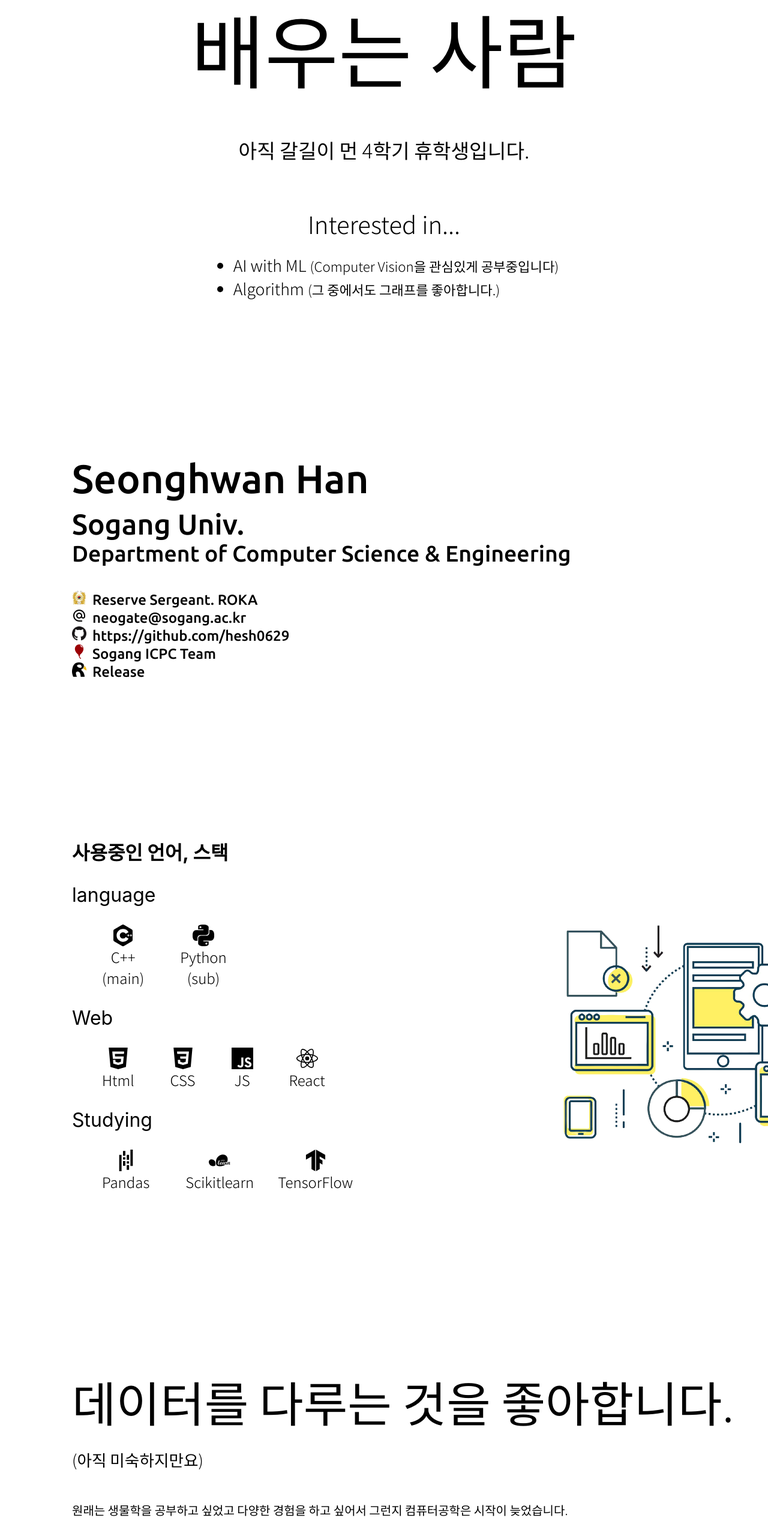
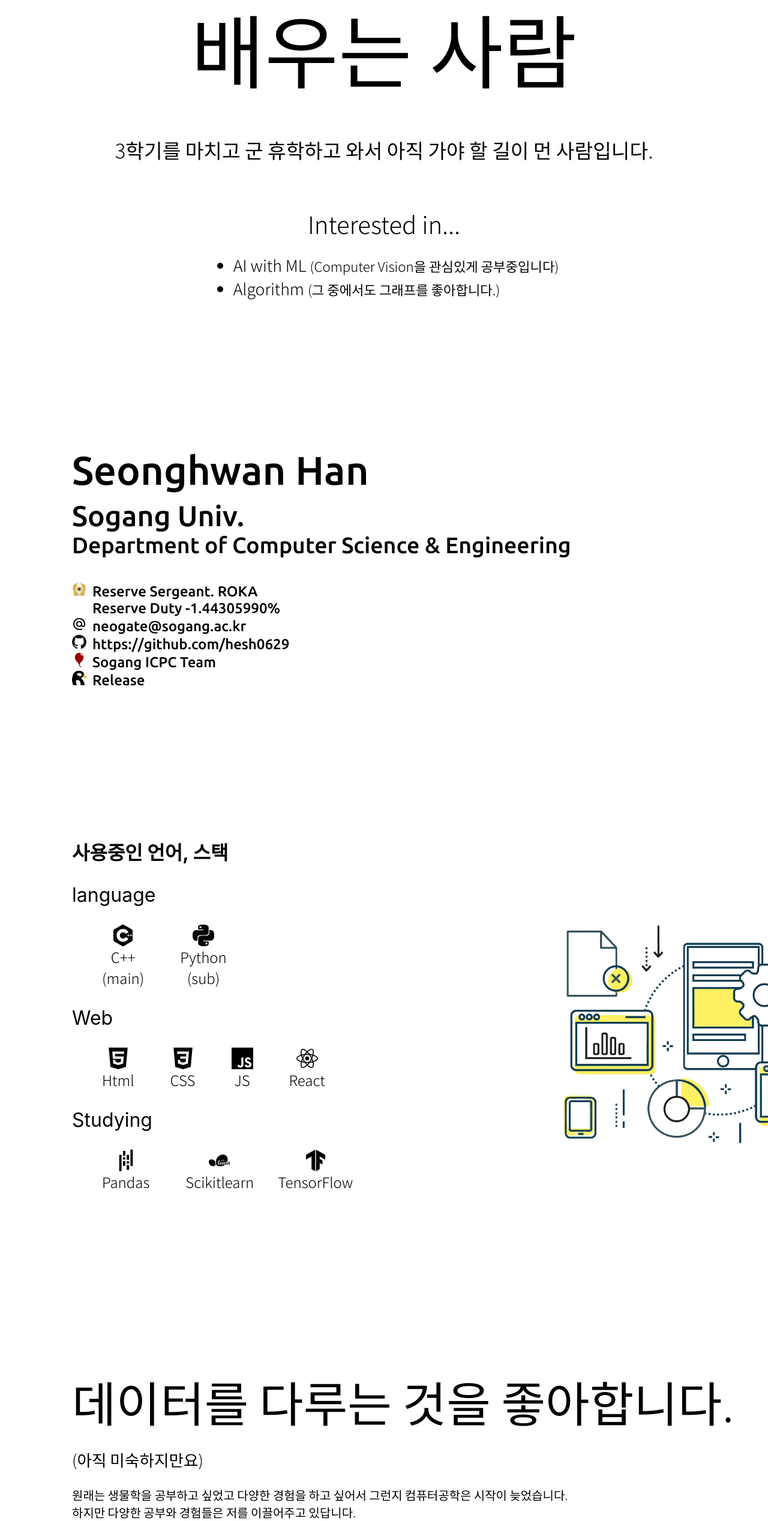
Before and after one commit to Hesh0629/blog_project, a React (Create React App) app: page / in a window 1280 px wide. Shown: the part 234-2769 px from the top of the page at 60% size. Built offline with nearby package versions, Linux system fonts and the light colour scheme; a web font is replaced by a local one.

Commit message:
update 0428

```diff
--- a/src/components/home/DogSound.js
+++ b/src/components/home/DogSound.js
@@ -28,7 +28,7 @@ const DogSound = () => {
 				</div>
 				<div class="wrapper" {...effect2}>
 					<div class="big">커피와 F1을 좋아합니다.<img src={mclarenLogo} width="320px" height="95px" style={{position:"absolute",top:"25px",paddingLeft:"20px"}} alt="mclarenF1 Car"/></div>
-					<div class="small reallyDogSound">"올해는 망했지만 내년 우승은 멕라렌!"</div>
+					<div class="small reallyDogSound">"내년 컨챔 우승은 멕라렌!"</div>
 					<div class="text">
 						부모님이 수능 보러 가는 날 예가체프를 내려주신 뒤로 커피에 눈을 떴습니다.
 						<br /> 학교 앞 카페에서 브루잉 클래스를 열어줘서 덕분에 좋은 커피들을 찾아다니고
@@ -37,21 +37,16 @@ const DogSound = () => {
 						커피를 좋아합니다. <br />
 						그중에서도 과테말라 지역 원두와 예가체프를 좋아합니다. <br />
 						F1 경기가 있는 날 커피를 내리고 밤 경기를 볼 때면 세상 행복할 수가 없습니다. <br />
-						<small>
-							+ (2022.03.24) 개막전 바레인 GP를 보니 올해는 완전히 망한듯 싶습니다.<br/>
-							규정 개편되고 기회라고 생각했는데 엔진, 에어로, 드라이버 삼위일체로 망했네요. <br/>
-							사실 나... 티포시였을지도...?
-						</small>
 					</div>
 				</div>
 				<div class="wrapper" {...effect3}>
 					<div class="big">같이 검도하실래요?</div>
+					<div class="small reallyDogSound">"뉴비 환영"</div>
 					<div class="text">
 						초등학교때 시작했다가, 중학교 때 초단을 따고 그만둔 검도를 대학교 때 다시 시작해서 지금도 하고 있습니다. <br/>
 						아직 자세가 좋진 않지만 열심히 고쳐나가고 있어요. 목표는 크게 없지만 배려하는 검도와 예쁜 검도를 지향합니다.<br/>
+						(사실 승패와 같은 결과보다 자세를 좀 더 신경쓰는 중입니다!)<br/>
 						기술도 기술이지만 살면서 필요한 여러가지를 배울 수 있어서 꾸준히 시간내서 다니고 있답니다.<br/>
-						5살 꼬맹이부터 올해 여든을 맞이하는 어르신들까지, 누구나 오래할 수 있는 검도!  같이 하실 생각 없으신가요<br/>
-						<b><em>문의는 서강 검우회에 주세요!</em></b>
 					</div>
 				</div>
 			</div>
--- a/src/components/home/Footer.js
+++ b/src/components/home/Footer.js
@@ -5,7 +5,7 @@ const Footer = () => {
 		<>
 			<div class="footer">
 				<div class="text">
-					<div>Last update : 2022.04.02</div>
+					<div>Last update : 2022.04.28</div>
 					<div>How to Reach me : neogate@sogang.ac.kr</div>
 					<a class="copyright" href="https://www.vecteezy.com/free-vector/statistics-icon">Statistics Icon Vectors by Vecteezy</a>
 				</div>
--- a/src/components/home/Info.js
+++ b/src/components/home/Info.js
@@ -15,8 +15,8 @@ const Info = () => {
 		const interval = setInterval(function () {
 			var now = new Date();
 			//*주의* 월 인덱스가 0부터 시작
-			var stDate = new Date(2020, 8, 7);
-			var edDate = new Date(2022, 2, 6);
+			var stDate = new Date(2022, 2, 6);
+			var edDate = new Date(2030, 11, 31);
 			var gapDay = (edDate.getTime()-now.getTime())/1000/60/60/24+1;
 			var overDay = (now.getTime()-stDate.getTime())/1000/60/60/24;
 			var stDateTime = stDate.getTime() / (1000 * 60 * 60 * 24);
@@ -43,6 +43,9 @@ const Info = () => {
 			<div class="dept">Department of Computer Science & Engineering</div>
 			<div >
 				<img src={rokaLogo} alt="ROKA" width="24px" height="24px" style={{paddingRight:"10px"}}/>Reserve Sergeant. ROKA
+			</div>
+			<div style={{paddingLeft:"34px"}}>
+				Reserve Duty {miliday}
 			</div>
 			<div>
 				<MdOutlineAlternateEmail style={{ paddingRight: '10px', width: '24px', height: '24px' }} />
--- a/src/components/home/Introduce.js
+++ b/src/components/home/Introduce.js
@@ -9,7 +9,7 @@ const Introduce = () => {
 			<Header />
 			<div {...effect}>
 				<div class="big-text">배우는 사람</div>
-				<div class="small-text">아직 갈길이 먼 4학기 휴학생입니다.</div>
+				<div class="small-text">3학기를 마치고 군 휴학하고 와서 아직 가야 할 길이 먼 사람입니다.</div>
 				<div class="interest">
 					<div style={{ margin: '0', textAlign: 'center', padding: '20px 0', fontSize: '30pt' }}>
 						Interested in...
--- a/src/components/style/DogSound.scss
+++ b/src/components/style/DogSound.scss
@@ -9,6 +9,7 @@
 	justify-content: center;
 	height: auto;
 	padding: 50px 0px;
+	padding-bottom: 20px;
 	padding-left: 120px;
 	@media (max-width: 1080px) {
 		padding-left: 80px;
@@ -28,7 +29,7 @@
 		.small {
 			font-size: 20pt;
 			padding: 10px 0;
-			padding-bottom: 50px;
+			padding-bottom: 25px;
 			&.reallyDogSound {
 				font-weight: bold;
 				font-style: oblique;
```
